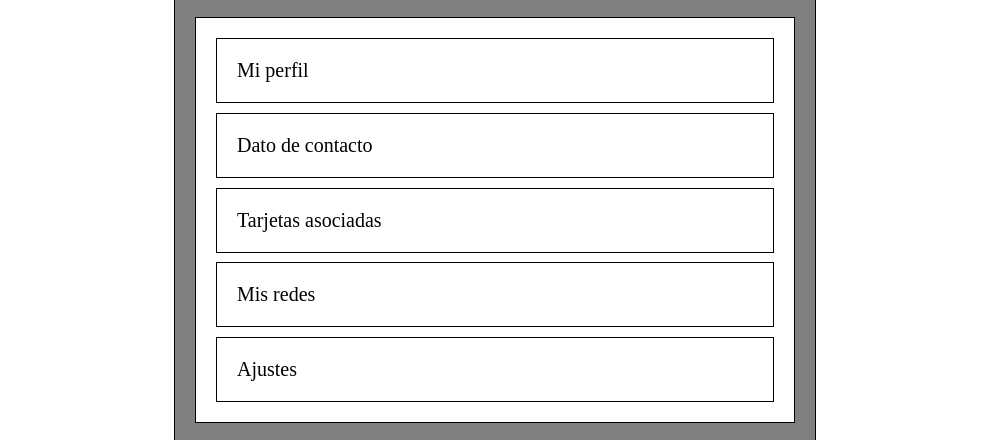
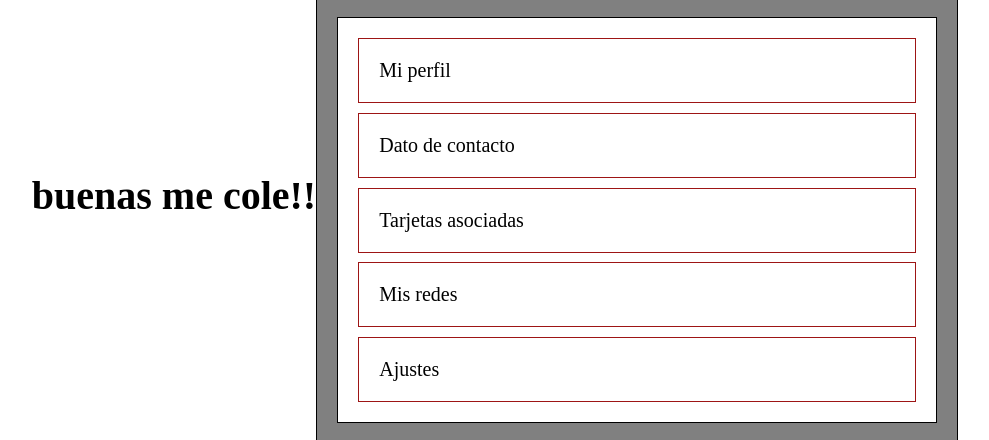
Before and after one commit to FatuInsau/clase7Octubre, a plain HTML site: page flex.html in a window 1280 px wide. Shown: the part 205-645 px from the top of the page, without its empty margins (145-1134 px from the left). Drawn offline with Linux system fonts and the light colour scheme.

Commit message:
pequeños cambios de nuevo

```diff
--- a/flex.css
+++ b/flex.css
@@ -55,7 +55,7 @@ img {
 }
 
 .medio p {
-    border: 1px solid black;
+    border: 1px solid rgb(157, 21, 21);
     padding: 20px;
 }
 
--- a/flex.html
+++ b/flex.html
@@ -7,6 +7,7 @@
     <link rel="stylesheet" href="flex.css">
 </head>
 <body>
+    <h1>buenas me cole!!</h1>
     <div class="caja">
         <div class="arriba">
             <img src="https://www.lavanguardia.com/files/og_thumbnail/uploads/2022/05/13/627e3cacdc4a9.jpeg">
```
